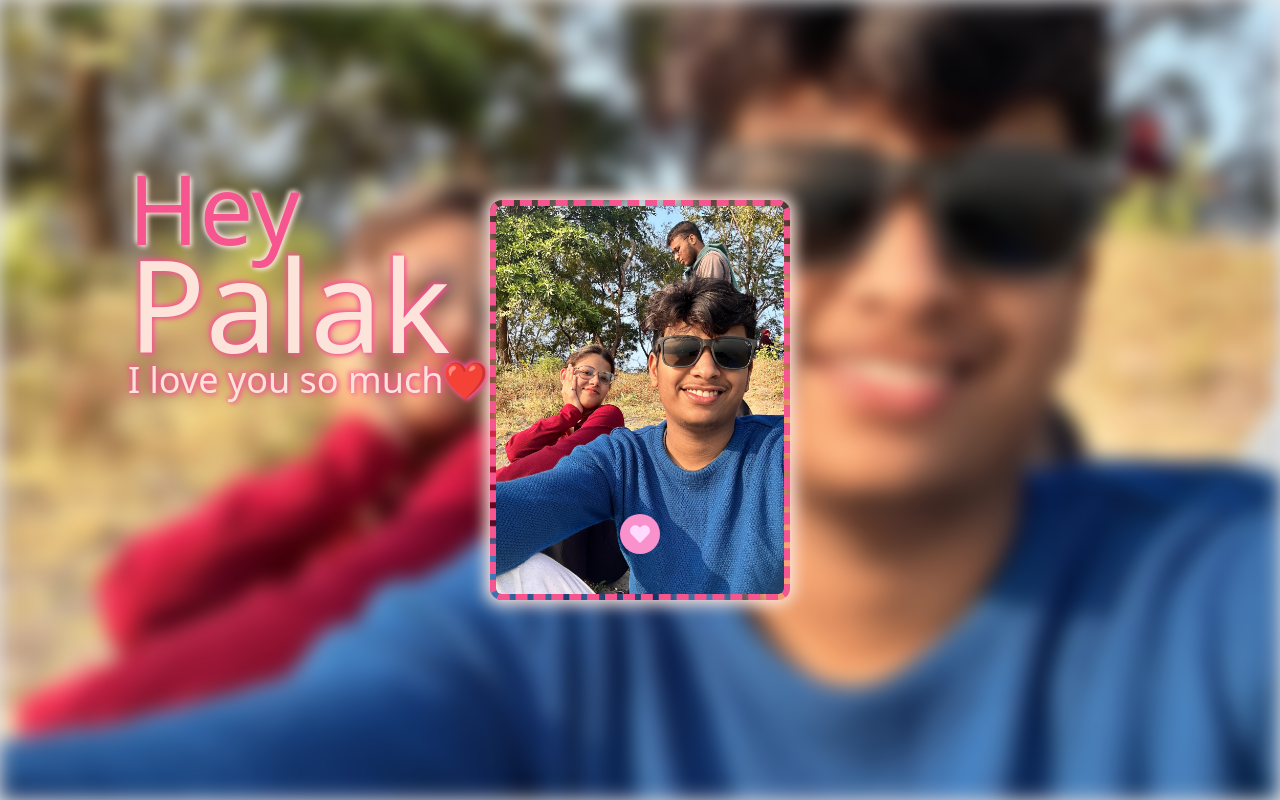
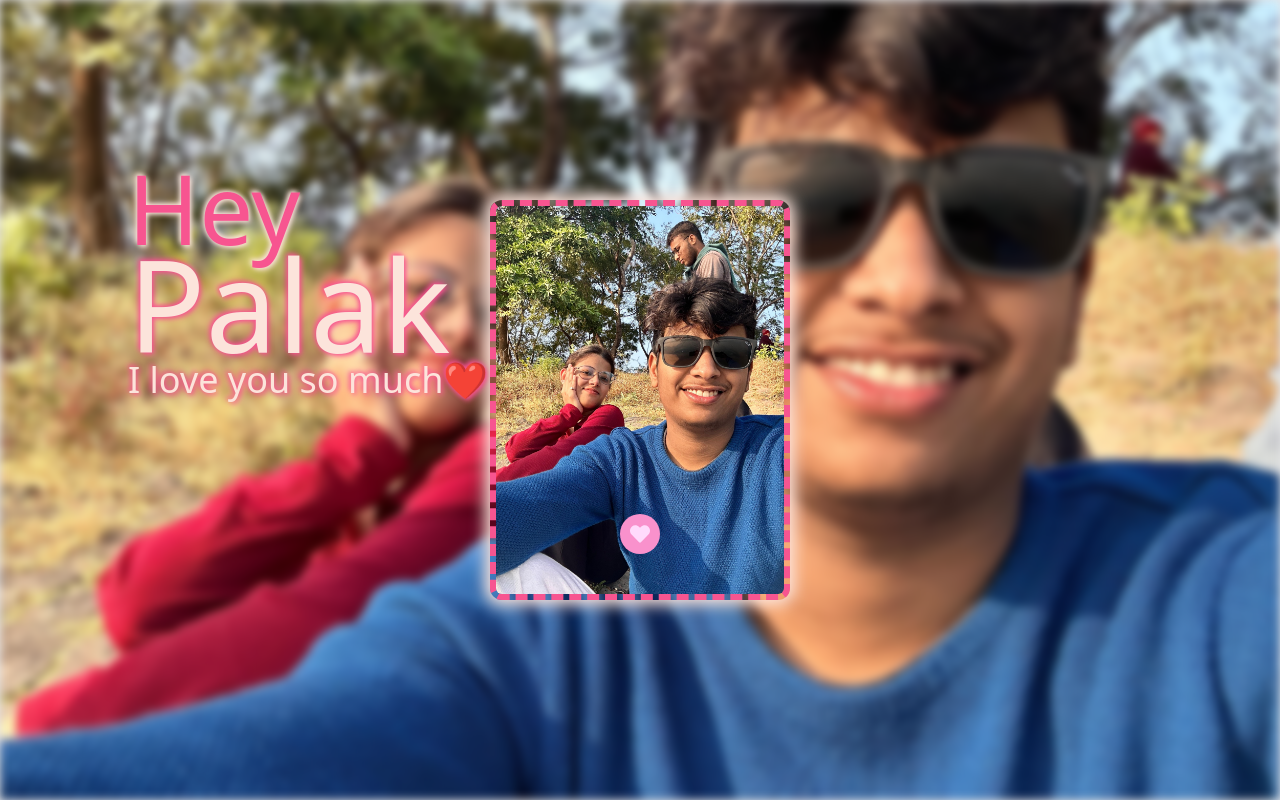
Before and after one commit to AbhimanyuSaxena1/HeyAshika2, a React (Vite) app: page / in a window 1280 px wide. Built offline with nearby package versions, Linux system fonts and the light colour scheme.

Commit message:
fix: reduce blur effect on background image in cards component

```diff
--- a/src/Components/cards.jsx
+++ b/src/Components/cards.jsx
@@ -30,7 +30,7 @@ function Cards() {
         src={images[currentImageIndex]}
         className='absolute h-full w-full object-cover blur-lg transition-all duration-1000'
         alt=""
-        style={{ filter: 'blur(10px)' }}
+        style={{ filter: 'blur(5px)' }}
       />
       <h1
         className={`${val === false ? "text-[#f75590]" : "text-[#FCE4DB]"} z-20 text-7xl stroke-black font-["Salita"] absolute top-[13%] lg:top-[20%] lg:text-8xl lg:left-[10%]`}
```
